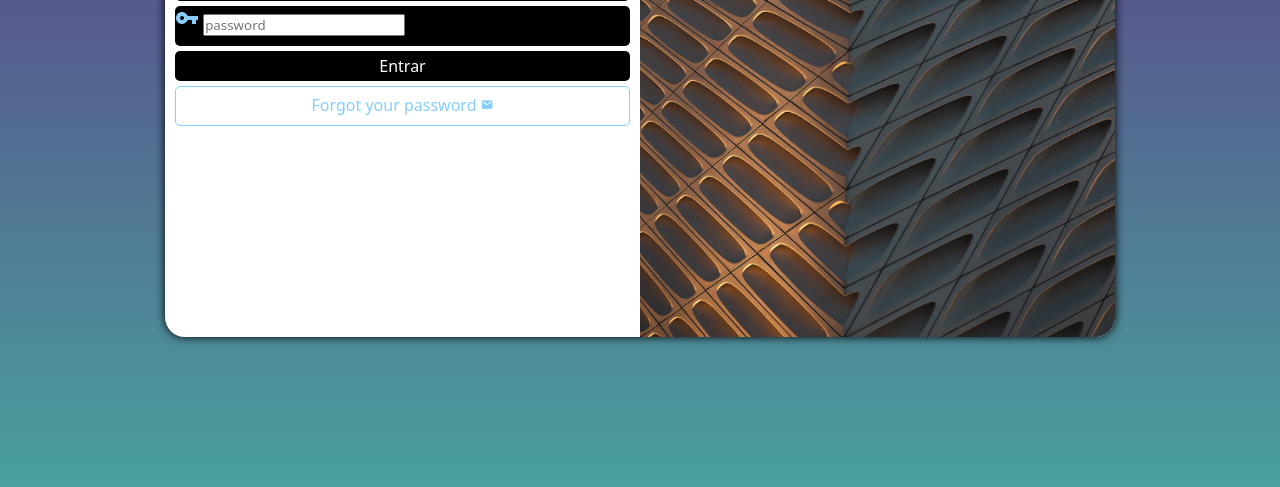
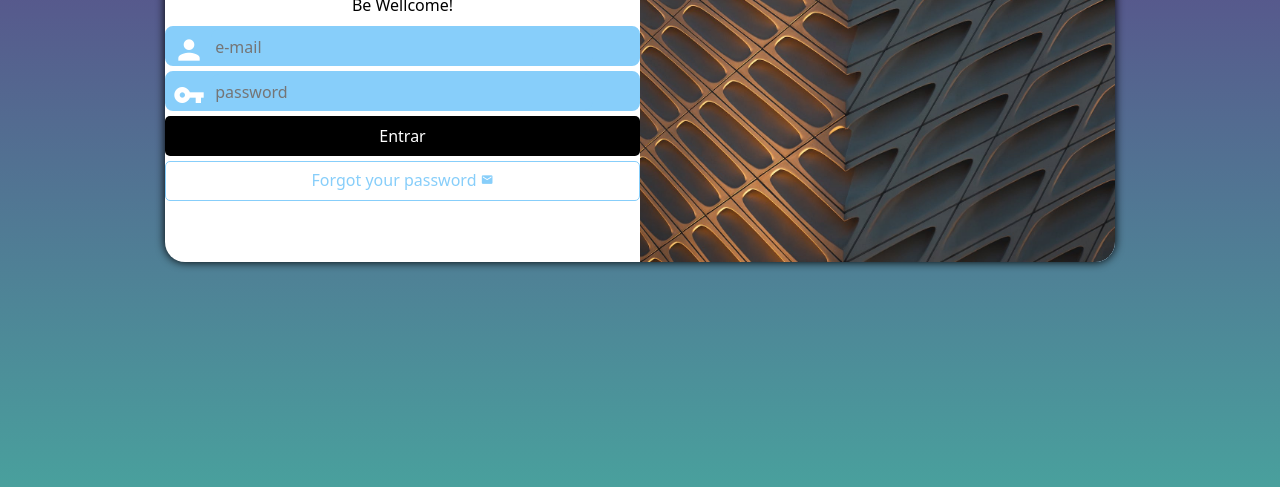
Before and after one commit to Guilhermefariah/Login, a plain HTML site: page index.html in a window 1280 px wide. Shown: the part 313-800 px from the top of the page. Drawn offline with Linux system fonts and the light colour scheme.

Commit message:
Project Completed

```diff
--- a/mediaquery/style.css
+++ b/mediaquery/style.css
@@ -10,11 +10,14 @@ Large screen: above 900px
 */
 
 @media screen and (min-width: 520px) and (max-width:700px){
-    body {
+    body { /* Tablet */
         background-image: linear-gradient(to top, #49a09d, #5f2c82 );
+        margin: 0px;
+        overflow: hidden;
     }
     .login {
         width: 80vw;
+        height: 290px;
 
     }
     .img {
@@ -28,14 +31,22 @@ Large screen: above 900px
     }
 
 
+    #apple {
+        transform: translate(150px, 10%);
+        color: #000000;
+    }
+
 }
-@media screen and (min-width: 700px) {
+@media screen and (min-width: 700px) { /*  Desktop */
     body {
         background-image: linear-gradient(to top, #49a09d, #5f2c82);
+        margin: 0px;
+        overflow: hidden;
     }
 
     .login {
         width: 950px;
+        height: 350px;
     }
     .img {
         float: right;
@@ -50,7 +61,12 @@ Large screen: above 900px
         font-size: 2em;
     }
     .text {
-        font-size: 1.2em;
+        font-size: 1em;
+        margin: 10px 0px;
+    }
+    #apple {
+        transform: translate(230px, 10%);
+        color: #000000;
     }
 
 }
--- a/style.css
+++ b/style.css
@@ -27,13 +27,13 @@ main {
     position: absolute;
     top: 50%;
     left: 50%;
-    transform: translate(-50%, -50%);
     overflow: hidden;
     background-color: white;
     width: 250px;
-    height: 500px;
+    height: 515px;
     border-radius: 20px;
     box-shadow: 0px 0px 10px black;
+    transform: translate(-50%, -50%);
     transition: width .3s, height .3s;
     transition-timing-function: ease;
 
@@ -46,9 +46,9 @@ main {
     height: 200px;
 
 }
-form {
+#form {
     display: block;
-    padding: 10px;
+    padding: 100px;
 }
 h1 {
     text-align: center;
@@ -60,25 +60,45 @@ h1 {
 }
 #apple {
     transform: translate(470%, 10%);
-    color: #87cefa;
+    color: #000000;
 }
-.material-icons {
-    color: #87cefa;
-}
-form div.field {
-    background-color: black;
+form div.field{
+    background-color: #87cefa;
+    border: 2px solid #87cefa;
     display: block;
     width: 100%;
     height: 40px;
-    border-radius: 5px;
+    border-radius: 8px;
     margin: 5px 0px;
+}
+
+.field i{
+    color: white;
+   /* background-color: #000000;*/
+    font-size: 2em;
+    width: 40px;
+    padding: 6px;
+    cursor: pointer;
+}
+.field input {
+    background-color: #87cefa;
+    font-size: 1em;
+    width: 81%;
+    height: 100%;
+    border: 0px;
+    border-radius: 8px;
+    padding: 4px;
+    transform: translateY(-13px);
+}
+.field input:focus-within {
+    background-color: white
 }
 
 form input[type=submit]{
     display: block;
     font-size: 1em;
     width: 100%;
-    height: 30px;
+    height: 40px;
     margin-top: 5px;
     background-color: black;
     color: white;
```
